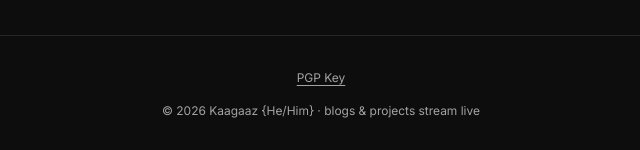
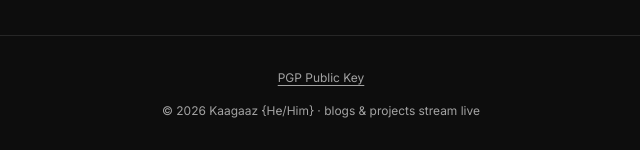
Before and after one commit to Kaagaaz/Kaagaaz.github.io, a plain HTML site: page find-me.html in a window 1280 px wide. Shown: the part 826-976 px from the top of the page, 319-959 px from the left. Drawn offline with Linux system fonts and the light colour scheme.

Commit message:
Update PGP link to point to .txt file

```diff
--- a/find-me.html
+++ b/find-me.html
@@ -111,7 +111,7 @@ if (localStorage.getItem("theme") !== "light") {
 </main>
 
 <footer class="site-footer">
-    <p class="pgp-line"><a href="kaagaaz_pgp.asc" target="_blank" rel="noopener" class="pgp-link">PGP Key</a></p>
+    <p class="pgp-line"><a href="kaagaaz_pgp.txt" target="_blank" rel="noopener" class="pgp-link">PGP Public Key</a></p>
     <p>© 2026 Kaagaaz {He/Him} · blogs &amp; projects stream live</p>
 </footer>
 
```
